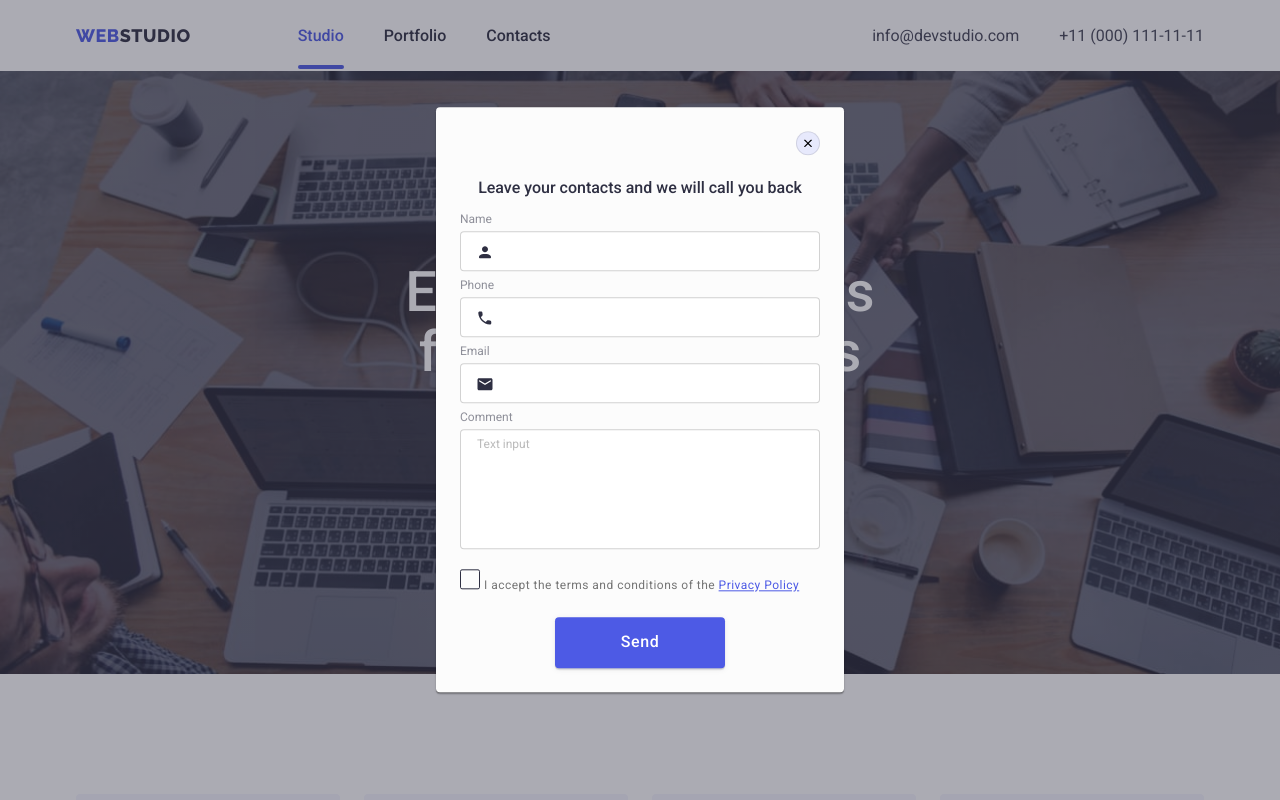
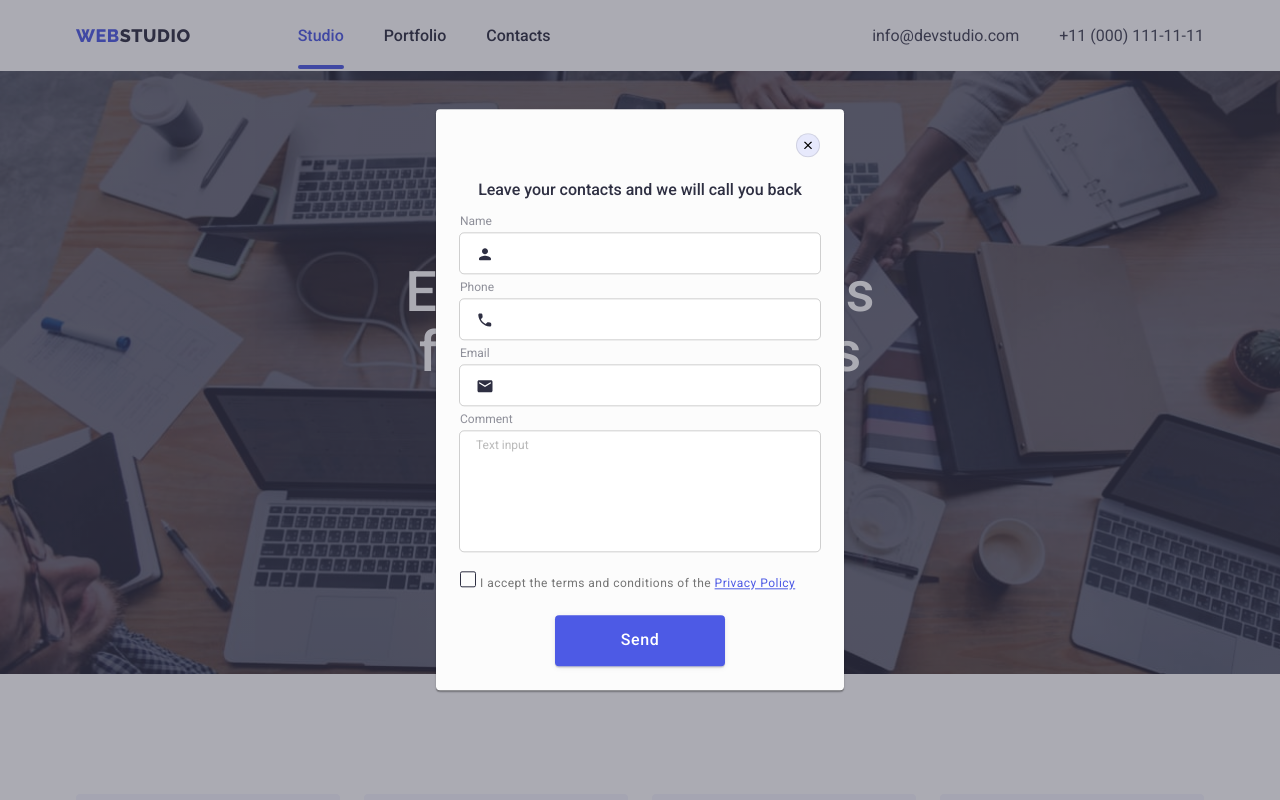
Before and after one commit to valeri143/goit-markup-hw-06, a plain HTML site: page index.html in a window 1280 px wide. Both pictures are taken after a click on the button "Order Service". Shown: the top 800 px of the page. Drawn offline with nearby package versions, Linux system fonts and the light colour scheme.

Commit message:
finally corrected

```diff
--- a/css/styles.css
+++ b/css/styles.css
@@ -644,15 +644,15 @@ line-height: 1,3;
 .form-input{
     width: 100%;
     height: 40px;
-    border: 1px solid rgba(33, 33, 33, 0.2);
+    outline: 1px solid rgba(33, 33, 33, 0.2);
+     border: none;
     margin-bottom: 8px;
 border-radius: 4px;
 padding-left: 38px;
-transition:border 250ms var(--animation-cubic);
+transition:outline 250ms var(--animation-cubic);
 }
-.form-input:focus{
-     border: 1px solid var(--brand-color);
-
+.form-input:focus, .form-text:focus{
+    outline: 1px solid var(--brand-color);
 }
 .form-input:focus + .icon-form{
     fill: var(--brand-color);
@@ -660,7 +660,8 @@ transition:border 250ms var(--animation-cubic);
 .form-text{
     width: 360px;
     height: 120px;
-    border: 1px solid rgba(33, 33, 33, 0.2);
+    outline: 1px solid rgba(33, 33, 33, 0.2);
+     border: none;
 border-radius: 4px;
 resize: none;
 padding-left: 16px;
@@ -674,8 +675,8 @@ margin-bottom: 16px;
 }
 .form-checkbox{
     appearance: none;
-    width: 20px;
-height: 20px;
+    width: 16px;
+height: 16px;
 border: 1.25px solid var(--primary-color);
 border-radius: 2px;
 transform: background-color 250ms var(--animation-cubic);
@@ -700,7 +701,7 @@ transform: opacity 250ms var(--animation-cubic);
     fill: var(--background-color);
     opacity: 1;
     position: absolute;
-top: -3px;
+top: -1px;
 left: 0;
 }
 .form-accept{
--- a/index.html
+++ b/index.html
@@ -208,7 +208,7 @@
                 </label>
                 <label class="check-position">
                 <input class="form-checkbox" type="checkbox" name="" >
-                <svg class="icon-check" width="20" height="18"><use href="./images/sprite.svg#icon-check"></use></svg>
+                <svg class="icon-check" width="16" height="16"><use href="./images/sprite.svg#icon-check"></use></svg>
                 <span class="form-accept">I accept the terms and conditions of the <a href="" class="policy-link">Privacy Policy </a></span>
             </label>
                 <button type="submit" class="modal-form-btn primary-btn">Send</button>
```
